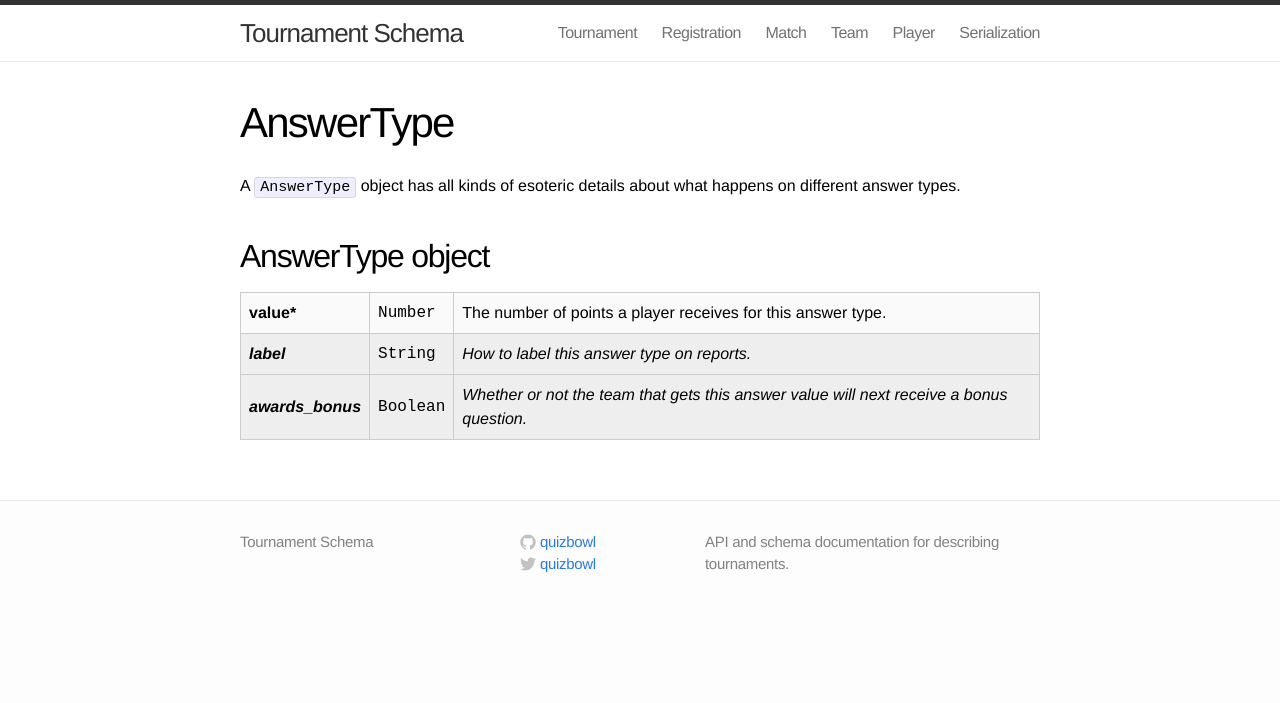
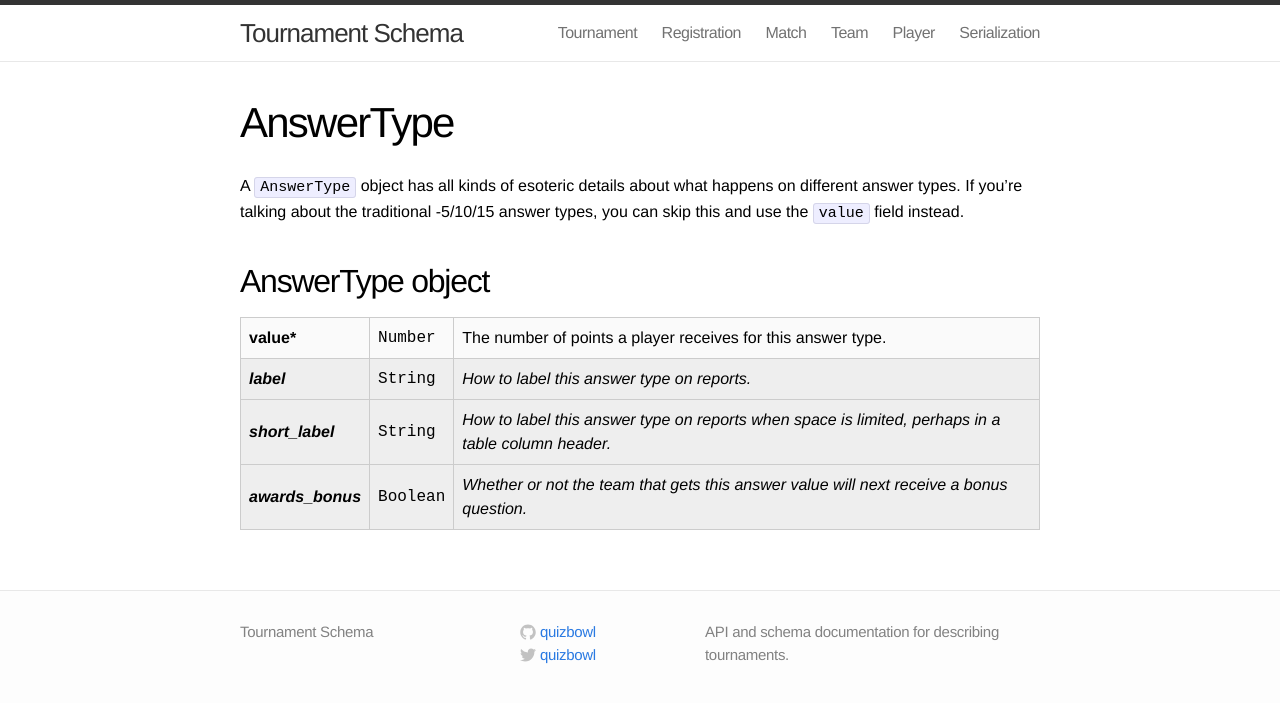
Before and after one commit to quizbowl/schema, a Jekyll site: the page built from answer_type.md, in a window 1280 px wide. Shown: the top 703 px of the page. Built offline with Jekyll 4.4.1, drawn with Linux system fonts in a browser that asks for light colours.

Commit message:
Short labels

```diff
--- a/answer_type.md
+++ b/answer_type.md
@@ -2,7 +2,7 @@
 layout: page
 title: AnswerType
 ---
-A `AnswerType` object has all kinds of esoteric details about what happens on different answer types.
+A `AnswerType` object has all kinds of esoteric details about what happens on different answer types. If you're talking about the traditional -5/10/15 answer types, you can skip this and use the `value` field instead.
 
 ## AnswerType object
 
@@ -18,6 +18,11 @@ A `AnswerType` object has all kinds of esoteric details about what happens on di
     <td>How to label this answer type on reports.</td>
   </tr>
   <tr class="optional">
+    <th>short_label</th>
+    <td class="type">String</td>
+    <td>How to label this answer type on reports when space is limited, perhaps in a table column header.</td>
+  </tr>
+  <tr class="optional">
     <th>awards_bonus</th>
     <td class="type">Boolean</td>
     <td>Whether or not the team that gets this answer value will next receive a bonus question.</td>
```
